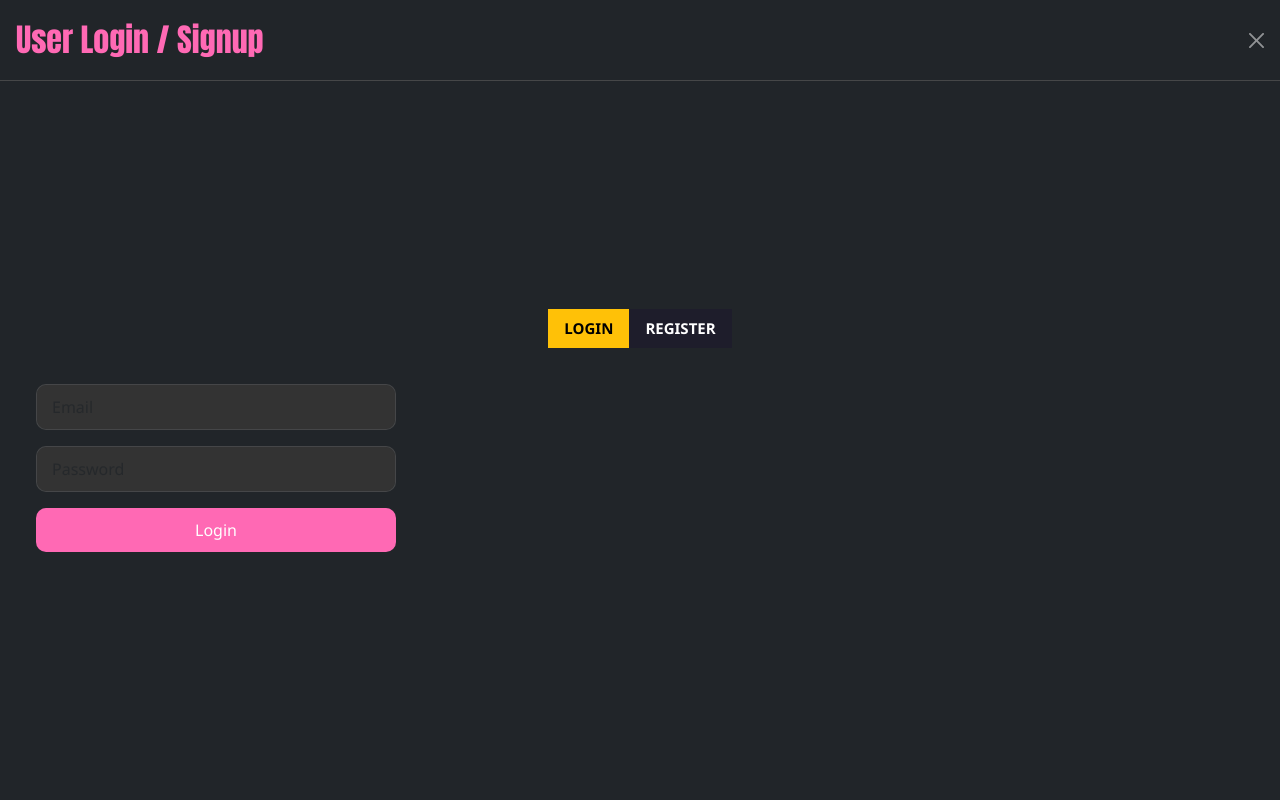
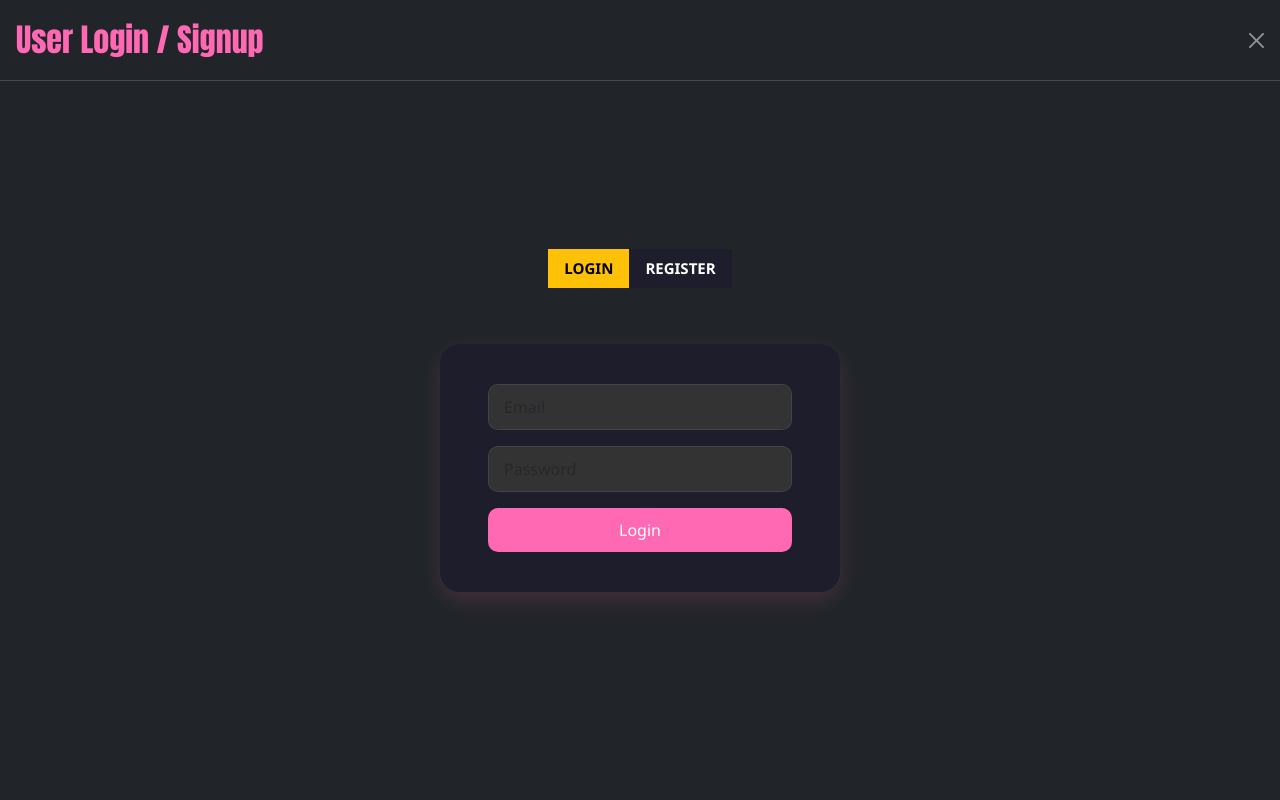
Before and after one commit to tanishavyastv/Anime-Streaming-Site, a PHP site: page /navbar.php in a window 1280 px wide, after a click on "LOGIN". Run offline with PHP 8.4, Linux system fonts and the light colour scheme.

Commit message:
20/4/2025

```diff
--- a/fullsite.js
+++ b/fullsite.js
@@ -1,8 +1,3 @@
-$(function () {
-    $("#navbar").load("navbar.php");
-    $("#footer").load("footer.html");
-});
-
 document.addEventListener('DOMContentLoaded', () => {
     const genreMap = {
         1: "Action",
--- a/login-model.css
+++ b/login-model.css
@@ -35,6 +35,7 @@
     font-size: 2rem;
     font-family: var(--font-title);
     color: var(--color-primary);
+    text-align: center;
 }
 
 /* Form Styles */
@@ -112,3 +113,12 @@ form .form-control:focus {
     font-weight: bold;
     margin-bottom: 1rem;
 }
+
+#loginForm, #registerForm {
+    margin: 40px auto;
+    padding: 2.5rem 3rem;
+    background-color: var(--color-card-bg);
+    border-radius: 20px;
+    box-shadow: 0 8px 20px var(--color-card-shadow);
+
+}
--- a/login-model.php
+++ b/login-model.php
@@ -3,8 +3,8 @@
 <div class="modal fade" id="loginModal" tabindex="-1" aria-hidden="true">
   <div class="modal-dialog modal-fullscreen">
     <div class="modal-content bg-dark text-white">
-      <div class="modal-header">
-        <h5 class="modal-title">User Login / Signup</h5>
+      <div class="modal-header justify-content-center">
+        <h5 class="modal-title text-center">User Login / Signup</h5>
         <button type="button" class="btn-close btn-close-white" data-bs-dismiss="modal"></button>
       </div>
       <div class="modal-body d-flex flex-column justify-content-center align-items-center">
--- a/popular.js
+++ b/popular.js
@@ -1,8 +1,3 @@
-$(function () {
-  $("#navbar").load("navbar.php");
-  $("#footer").load("footer.html");
-});
-
 const popularAnime = [
   {
     title: "Naruto",
--- a/profile.php
+++ b/profile.php
@@ -6,7 +6,7 @@ if (!isset($_SESSION['user_name'])) {
 }
 
 $user_name = $_SESSION['user_name'];
-$email = $_SESSION['email'];
+$email = $_SESSION['email'] ?? '';
 
 $message = "";
 $upload_error = "";
--- a/search-results.html
+++ b/search-results.html
@@ -32,5 +32,11 @@
     <script src="https://cdn.jsdelivr.net/npm/bootstrap@5.3.2/dist/js/bootstrap.bundle.min.js"></script>
     <script src="https://code.jquery.com/jquery-3.6.0.min.js"></script>
     <script src="search-results.js"></script>
+    <script>
+        $(function () {
+            $("#navbar").load("navbar.php");
+            $("#footer").load("footer.html");
+        });
+    </script>
 </body>
 </html>
--- a/search-results.js
+++ b/search-results.js
@@ -1,6 +1,3 @@
-$("#navbar").load("navbar.php");
-$("#footer").load("footer.html");
-
 const urlParams = new URLSearchParams(window.location.search);
 const query = urlParams.get('query');
 
--- a/top-airing.js
+++ b/top-airing.js
@@ -1,6 +1,3 @@
-$("#navbar").load("navbar.php");
-$("#footer").load("footer.html");
-
 const airingAnime = [
     {
         title: "Solo Leveling",
```
Also changed, not shown: fullsite.html (+9 -1 lines), popular.html (+7 -0 lines), series.html (+7 -0 lines), top-airing.html (+8 -2 lines), uploads/anyaa.png (added).
